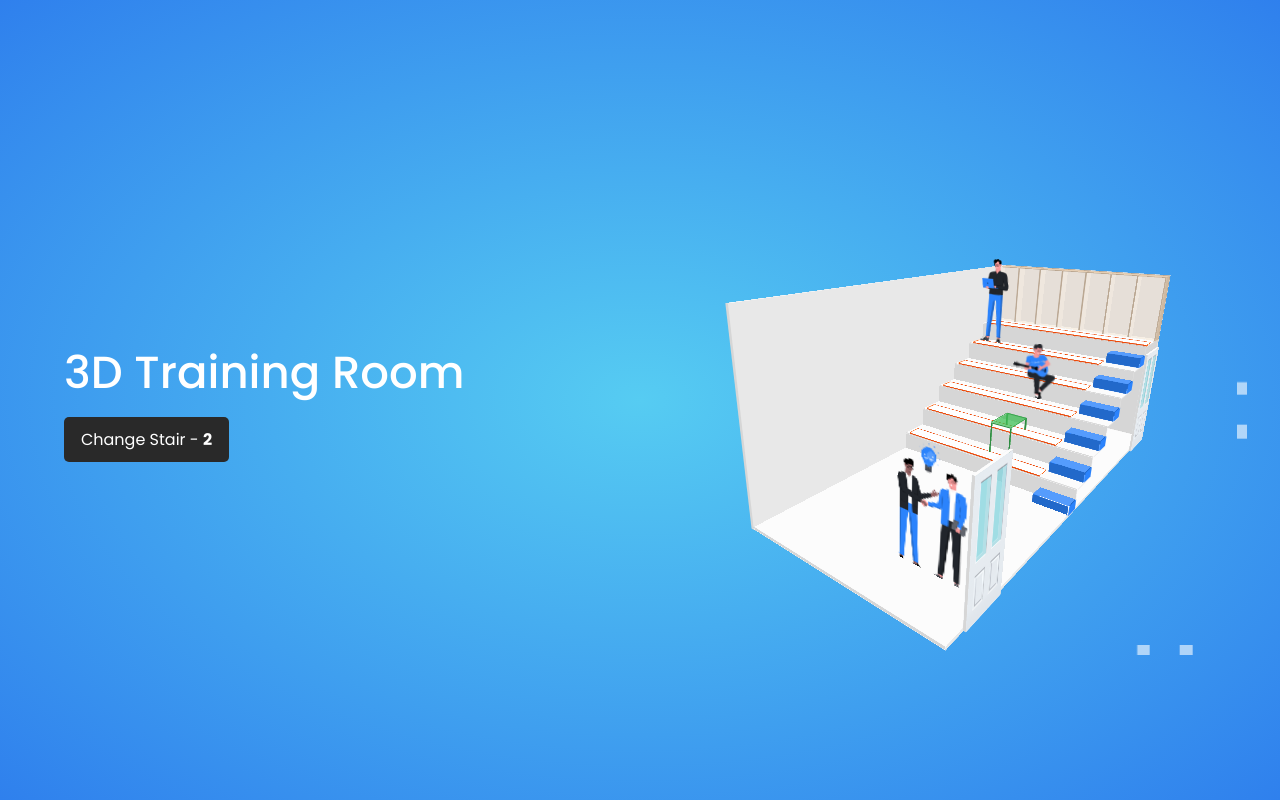
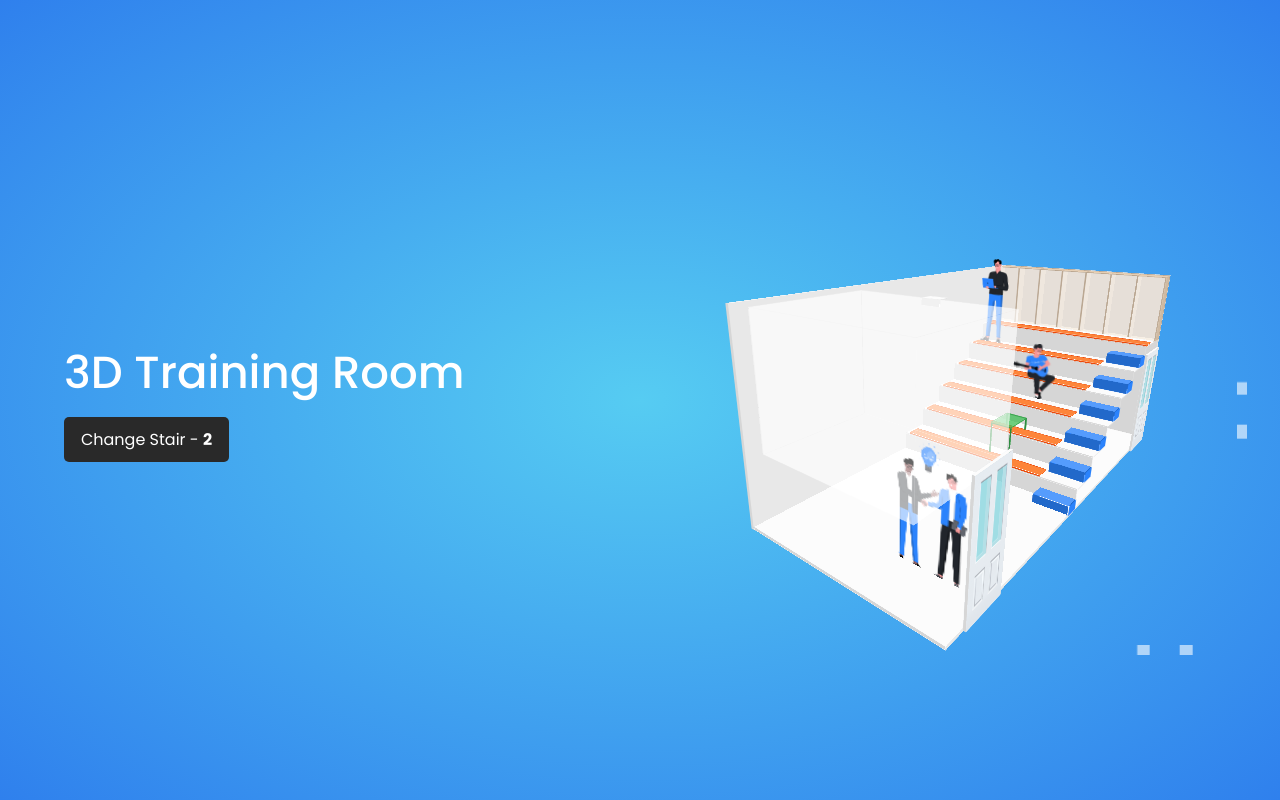
Before and after one commit to vuonghuuthien/3D-Training-Room, an Angular app: page / in a window 1280 px wide. Built offline with nearby package versions, Linux system fonts and the light colour scheme; grey boxes are pictures that could not be loaded.

Commit message:
Projector 1

```diff
--- a/src/app/app.component.html
+++ b/src/app/app.component.html
@@ -33,6 +33,9 @@
       class="base"
       [style.--base-width]="room.width"
       [style.--base-depth]="room.depth"
+      [style.--room-width]="room.width"
+      [style.--room-height]="room.height"
+      [style.--room-depth]="room.depth"
     >
       <!-- Wall -->
       <div class="wall-cont" [style.--wall-thick]="wall_thick">
@@ -455,6 +458,46 @@
         ></div>
       </div>
 
+      <!-- Projector -->
+      <div
+        class="projector"
+        [style.--projector-width]="projector_size.width"
+        [style.--projector-height]="projector_size.height"
+        [style.--projector-depth]="projector_size.depth"
+        [style.--projector-z-center]="calcZCenter(projector_size.height)"
+        [style.--projector-top-fb]="
+          calcTop_FB(projector_size.height, projector_size.depth)
+        "
+        [style.--projector-z-fb]="calcZ_FB(projector_size.depth)"
+        [style.--projector-start-y]="projector_start_y"
+      >
+        <div *ngFor="let face of face_list" [class]="'face projector__' + face">
+          <div *ngIf="face == 'front'" class="projector-light">
+            <div
+              class="light"
+              [style.--light-width]="projector_light_size.width"
+              [style.--light-height]="projector_light_size.depth"
+              [style.--light-depth]="projector_light_size.height"
+              [style.--light-z-center]="
+                calcZCenter(projector_light_size.depth)
+              "
+              [style.--light-top-fb]="
+                calcTop_FB(
+                  projector_light_size.depth,
+                  projector_light_size.height
+                )
+              "
+              [style.--light-z-fb]="calcZ_FB(projector_light_size.height)"
+            >
+              <div
+                *ngFor="let face of face_list"
+                [class]="'face light__' + face"
+              ></div>
+            </div>
+          </div>
+        </div>
+      </div>
+
       <div class="people people_praise" [style.--height]="people.height_xl">
         <img src="assets/people_praise.png" alt="" />
       </div>
--- a/src/app/app.component.scss
+++ b/src/app/app.component.scss
@@ -60,6 +60,17 @@
     left: calc(100% - $z_center);
     transform: rotateY(90deg);
     background: $bg_right;
+  }
+
+  #{$selector}__top,
+  #{$selector}__bottom,
+  #{$selector}__front,
+  #{$selector}__back,
+  #{$selector}__left,
+  #{$selector}__right {
+    background-position: center;
+    background-repeat: no-repeat;
+    background-size: cover;
   }
 }
 
@@ -722,14 +733,6 @@
     var(--door-bg-right)
   );
 
-  &.door-room-1, &.door-room-2 {
-    * {
-      background-position: center;
-      background-repeat: no-repeat;
-      background-size: cover;
-    }
-  }
-
   &.door-room-1 {
     top: auto;
     left: auto;
@@ -743,3 +746,59 @@
     right: 0;
   }
 }
+
+.projector {
+  width: addUnit(--projector-width);
+  height: addUnit(--projector-depth);
+  top: 0;
+  left: 0;
+  position: absolute;
+  transform: translateX(
+      calc((addUnit(--room-width) - addUnit(--projector-width)) / 2)
+    )
+    translateY(addUnit(--projector-start-y))
+    translateZ(calc(addUnit(--room-height) - addUnit(--projector-z-center)));
+
+  @include face_list(
+    ".projector",
+    addUnit(--projector-height),
+    addUnit(--projector-depth),
+    addUnit(--projector-z-center),
+    addUnit(--projector-top-fb),
+    addUnit(--projector-z-fb),
+    var(--projector-bg-top),
+    var(--projector-bg-top),
+    var(--projector-bg-front),
+    var(--projector-bg-front),
+    var(--projector-bg-left),
+    var(--projector-bg-left)
+  );
+}
+
+.projector-light {
+  position: relative;
+  background: red;
+}
+.light {
+  width: addUnit(--light-width);
+  height: addUnit(--light-depth);
+  top: 0;
+  left: 50%;
+  position: absolute;
+  transform: translateX(-50%) translateZ(calc(addUnit(--light-height) / 2));
+
+  @include face_list(
+    ".light",
+    addUnit(--light-height),
+    addUnit(--light-depth),
+    addUnit(--light-z-center),
+    addUnit(--light-top-fb),
+    addUnit(--light-z-fb),
+    var(--light-bg-top),
+    var(--light-bg-top),
+    var(--light-bg-front),
+    var(--light-bg-front),
+    var(--light-bg-left),
+    var(--light-bg-left)
+  );
+}
--- a/src/app/app.component.ts
+++ b/src/app/app.component.ts
@@ -103,6 +103,20 @@ export class AppComponent implements AfterViewInit, OnInit {
     depth: 800 * this.scale,
   };
 
+  // Projector Detail
+  projector_start_y = this.room.depth / 100 * 70;
+  projector_size = {
+    width: 300 * this.scale,
+    height: 100 * this.scale,
+    depth: 200 * this.scale,
+  };
+
+  projector_light_size = {
+    width: 2600 * this.scale,
+    height: 2000 * this.scale,
+    depth: this.room.depth - (this.projector_start_y + this.projector_size.depth),
+  }
+
   constructor(private _renderer: Renderer2) {}
 
   ngAfterViewInit(): void {
--- a/src/styles.scss
+++ b/src/styles.scss
@@ -4,62 +4,74 @@
   --glass-blue-bg-left: rgba(43, 131, 252, 0.2);
   --glass-blue-bg-front: rgba(34, 105, 202, 0.2);
 
-  --glass-green-bg-top: rgba(64,192,87, 0.5);
-  --glass-green-bg-left: #2F9E44;
-  --glass-green-bg-front: #2B8A3E;
+  --glass-green-bg-top: rgba(64, 192, 87, 0.5);
+  --glass-green-bg-left: #2f9e44;
+  --glass-green-bg-front: #2b8a3e;
 
   --light-black-bg-top: #585855;
   --light-black-bg-left: #262727;
-  --light-black-bg-front: #1E1F20;
+  --light-black-bg-front: #1e1f20;
 
-//   --cabinet-bg-top: #ffffff;
-//   --cabinet-bg-left: #f8f8f8;
-//   --cabinet-bg-front: #f4f4f4;
+  //   --cabinet-bg-top: #ffffff;
+  //   --cabinet-bg-left: #f8f8f8;
+  //   --cabinet-bg-front: #f4f4f4;
 
   --cabinet-front-bg-top: rgba(255, 255, 255, 0.4);
   --cabinet-front-bg-left: rgba(255, 255, 255, 0.4);
   --cabinet-front-bg-front: rgba(255, 255, 255, 0.4);
 
-  --gray-bg-top: #FCFCFC;
-  --gray-bg-left: #E8E8E8;
-  --gray-bg-front: #D6D6D6;
+  --gray-bg-top: #fcfcfc;
+  --gray-bg-left: #e8e8e8;
+  --gray-bg-front: #d6d6d6;
 
-  --wall-bg-top: #FCFCFC;
-  --wall-bg-left: #E8E8E8;
-  --wall-bg-front: #D6D6D6;
+  --wall-bg-top: #fcfcfc;
+  --wall-bg-left: #e8e8e8;
+  --wall-bg-front: #d6d6d6;
 
-  --wall-back-bg-top: #FCFCFC;
-  --wall-back-bg-left: #E8E8E8;
-  --wall-back-bg-front: #D6D6D6;
+  --wall-back-bg-top: #fcfcfc;
+  --wall-back-bg-left: #e8e8e8;
+  --wall-back-bg-front: #d6d6d6;
 
-  --floor-bg-top: #FCFCFC;
-  --floor-bg-left: #E8E8E8;
-  --floor-bg-front: #D6D6D6;
+  --floor-bg-top: #fcfcfc;
+  --floor-bg-left: #e8e8e8;
+  --floor-bg-front: #d6d6d6;
 
   --wood-bg-top: #e7cfb4;
   --wood-bg-left: #cfbaa2;
   --wood-bg-front: #b8a590;
 
-  --board-bg-top: #FCFCFC;
-  --board-bg-left: #E8E8E8;
-  --board-bg-front: #D6D6D6;
+  --board-bg-top: #fcfcfc;
+  --board-bg-left: #e8e8e8;
+  --board-bg-front: #d6d6d6;
 
-  --seat-cushion-bg-top: #FFFFFF;
-  --seat-cushion-bg-left: #FB6514;
-  --seat-cushion-bg-front: #EC4A0A;
+  --seat-cushion-bg-top: #fd853a;
+  --seat-cushion-bg-left: #fb6514;
+  --seat-cushion-bg-front: #ec4a0a;
 
-  --stair-bg-top: #FCFCFC;
-  --stair-bg-left: #E8E8E8;
-  --stair-bg-front: #D6D6D6;
+  --stair-bg-top: #fcfcfc;
+  --stair-bg-left: #e8e8e8;
+  --stair-bg-front: #d6d6d6;
 
   --stair-sm-bg-top: #559cfd;
   --stair-sm-bg-left: #2b83fc;
   --stair-sm-bg-front: #2269ca;
 
-  --door-bg-top: #FCFCFC;
-  --door-bg-left: url('/assets/door-1-left.png');
-  --door-bg-right: url('/assets/door-1-right.png');
-  --door-bg-front: #D6D6D6;
+  --door-bg-top: #fcfcfc;
+  --door-bg-left: url("/assets/door-1-left.png");
+  --door-bg-right: url("/assets/door-1-right.png");
+  --door-bg-front: #d6d6d6;
+
+  // --projector-bg-top: #FDB022;
+  // --projector-bg-left: #F79009;
+  // --projector-bg-front: #DC6803;
+
+  --projector-bg-top: #fcfcfc;
+  --projector-bg-left: #e8e8e8;
+  --projector-bg-front: #d6d6d6;
+
+  --light-bg-top: rgba(255, 255, 255, 0.4);
+  --light-bg-left: rgba(255, 255, 255, 0.4);
+  --light-bg-front: rgba(255, 255, 255, 0.4);
 }
 
 * {
```
